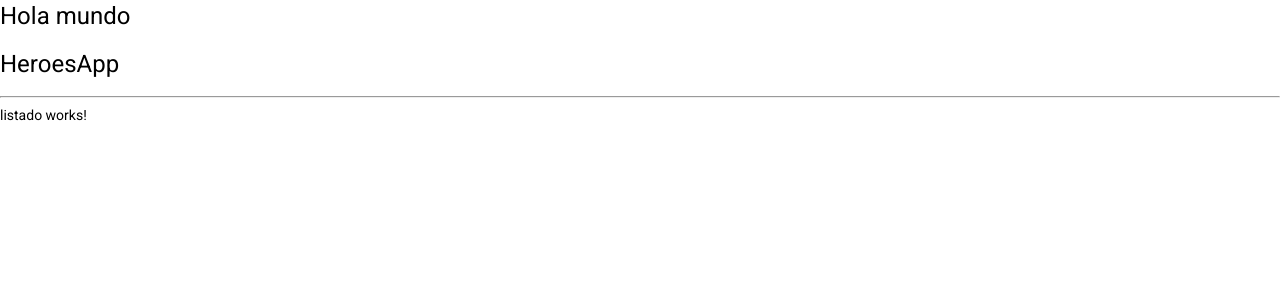
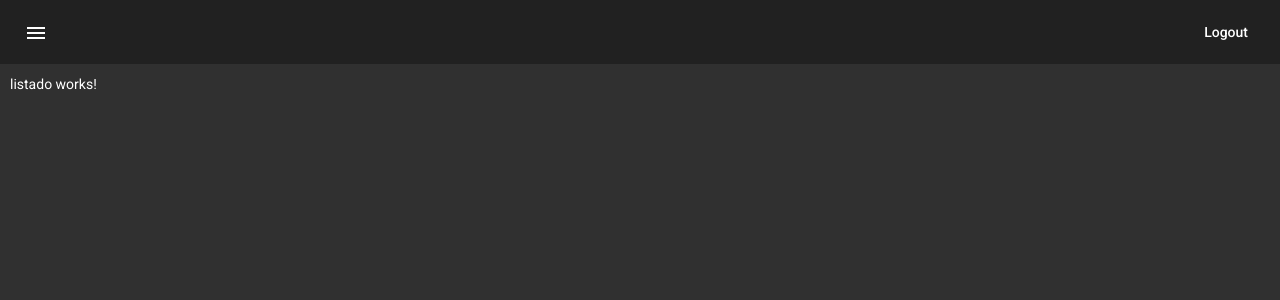
Before and after one commit to RaffyRod/heroesApp2021, an Angular app: page /heroes/listado in a window 1280 px wide. Shown: the top 300 px of the page. Built offline with nearby package versions, Linux system fonts and the light colour scheme.

Commit message:
sidenav items added

```diff
--- a/src/app/app.component.html
+++ b/src/app/app.component.html
@@ -1,3 +1,3 @@
-<h1>Hola mundo</h1>
+
 
 <router-outlet></router-outlet>
--- a/src/app/heroes/heroes.module.ts
+++ b/src/app/heroes/heroes.module.ts
@@ -2,6 +2,7 @@
 import { CommonModule } from '@angular/common';
 import { HeroesRoutingModule } from './heroes-routing.module';
 import { FlexLayoutModule } from '@angular/flex-layout';
+import { MaterialModule } from '../material/material.module';
 
 import { AgregarComponent } from './pages/agregar/agregar.component';
 import { BuscarComponent } from './pages/buscar/buscar.component';
@@ -22,7 +23,8 @@
   imports: [
     CommonModule,
     FlexLayoutModule,
-    HeroesRoutingModule
+    HeroesRoutingModule,
+    MaterialModule
   ]
 })
 export class HeroesModule { }
--- a/src/app/heroes/pages/home/home.component.html
+++ b/src/app/heroes/pages/home/home.component.html
@@ -1,3 +1,64 @@
-<h1>HeroesApp</h1>
+<!-- <h1>HeroesApp</h1>
 <hr>
-<router-outlet></router-outlet>
+<router-outlet></router-outlet> -->
+
+<mat-sidenav-container fullscreen >
+
+  <mat-sidenav #sidenav mode="push">
+    <mat-toolbar color="primary">
+      <span>Menu</span>
+
+      <span class="spacer"></span>
+
+      <button mat-icon-button
+              (click)="sidenav.toggle()">
+        <mat-icon>menu</mat-icon>
+      </button>
+    </mat-toolbar>
+
+    <mat-nav-list>
+      <a routerLink="./listado"
+         mat-list-item
+         (click)="sidenav.toggle()">
+         <mat-icon mat-list-icon>label</mat-icon>
+
+        <span>Listado de Heroes</span>
+      </a>
+
+      <a routerLink="./agregar"
+      mat-list-item
+      (click)="sidenav.toggle()">
+      <mat-icon mat-list-icon>add</mat-icon>
+
+     <span>Añadir Heroes</span>
+   </a>
+
+   <a routerLink="./buscar"
+   mat-list-item
+   (click)="sidenav.toggle()">
+   <mat-icon mat-list-icon>search</mat-icon>
+
+  <span>Buscar Heroes</span>
+</a>
+    </mat-nav-list>
+
+  </mat-sidenav>
+
+  <mat-toolbar>
+    <button mat-icon-button
+            (click)="sidenav.toggle()">
+      <mat-icon>menu</mat-icon>
+    </button>
+
+    <span class="spacer"></span>
+
+    <button mat-button>
+      Logout
+    </button>
+  </mat-toolbar>
+  <div class="container">
+    <router-outlet></router-outlet>
+  </div>
+
+
+</mat-sidenav-container>
--- a/src/app/heroes/pages/home/home.component.ts
+++ b/src/app/heroes/pages/home/home.component.ts
@@ -3,7 +3,11 @@
 @Component({
   selector: 'app-home',
   templateUrl: './home.component.html',
-  styles: [
+  styles: [`
+      .container{
+        margin: 10px;
+      }
+  `
   ]
 })
 export class HomeComponent implements OnInit {
--- a/src/styles.css
+++ b/src/styles.css
@@ -2,3 +2,8 @@
 
 html, body { height: 100%; }
 body { margin: 0; font-family: Roboto, "Helvetica Neue", sans-serif; }
+
+
+.spacer{
+  flex: 1 1 auto;
+}
```
Also changed, not shown: src/app/material/material.module.ts (+12 -2 lines).
